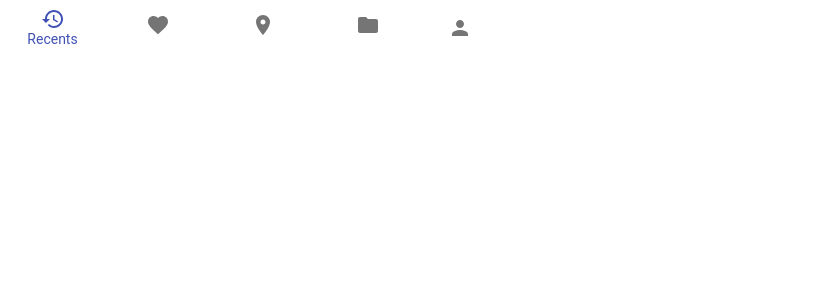
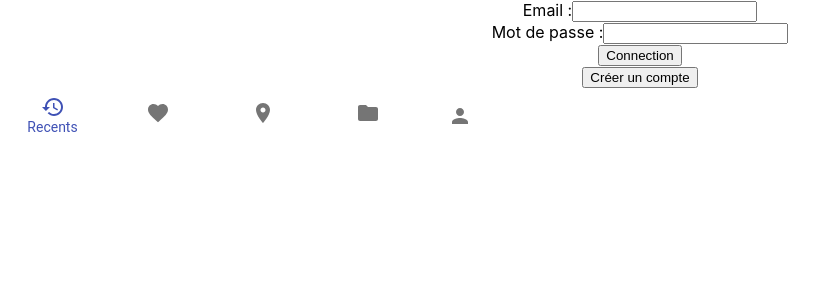
Before and after one commit to BereCar/cook-that, a React (Create React App) app: page /login in a window 1280 px wide. Shown: the top 300 px of the page, without its empty margins (0-823 px from the left). Built offline with nearby package versions, Linux system fonts and the light colour scheme.

Commit message:
fin de journée mardi

```diff
--- a/src/App.js
+++ b/src/App.js
@@ -11,6 +11,7 @@ import {
 } from "react-router-dom";
 import Recette from './recette/Recette';
 import Menu from './Menu'
+import Login from './auth/Login';
 import Inscription from './auth/Inscription';
 
 
@@ -25,6 +26,7 @@ function App() {
           <Route exact path="/recettes/:id">
             <Recette />
           </Route>
+          <Route exact path="/login" component={Login}/>
           <Route exact path="/inscription" component={Inscription}/>
           <Menu/>
         </Router>
--- a/src/Menu.js
+++ b/src/Menu.js
@@ -40,7 +40,7 @@ const useStyles = makeStyles({
         <BottomNavigationAction label="Favorites" value="favorites" icon={<FavoriteIcon />} />
         <BottomNavigationAction label="Nearby" value="nearby" icon={<LocationOnIcon />} />
         <BottomNavigationAction label="Folder" value="folder" icon={<FolderIcon />} />
-        <a href="/inscription">
+        <a href="/login">
         <BottomNavigationAction label="Login" value="login"  icon={<PersonIcon />} />
         </a>
 
--- /dev/null
+++ b/src/auth/Login.js
@@ -0,0 +1,35 @@
+import React, { useEffect, useState, useContext } from 'react'
+import { auth } from '../firebase'
+
+export default ()=>{
+
+    const [email, setEmail]= useState('')
+    const [password, setPassword] = useState('')
+    return(
+        <>
+        <form>
+      <div>
+        <label for="email">Email :</label>
+        <input
+          value={email}
+          onChangeText={setEmail}
+
+        />
+      </div>
+      <div>
+        <label for="passsword">Mot de passe :</label>
+        <input
+          value={password}
+          onChangeText={setPassword}
+        />
+      </div>
+      <button>Connection</button>
+      </form>
+      <a href='/inscription'>
+      <button>Créer un compte</button>
+      </a>
+      </>
+
+
+    )
+}
```
